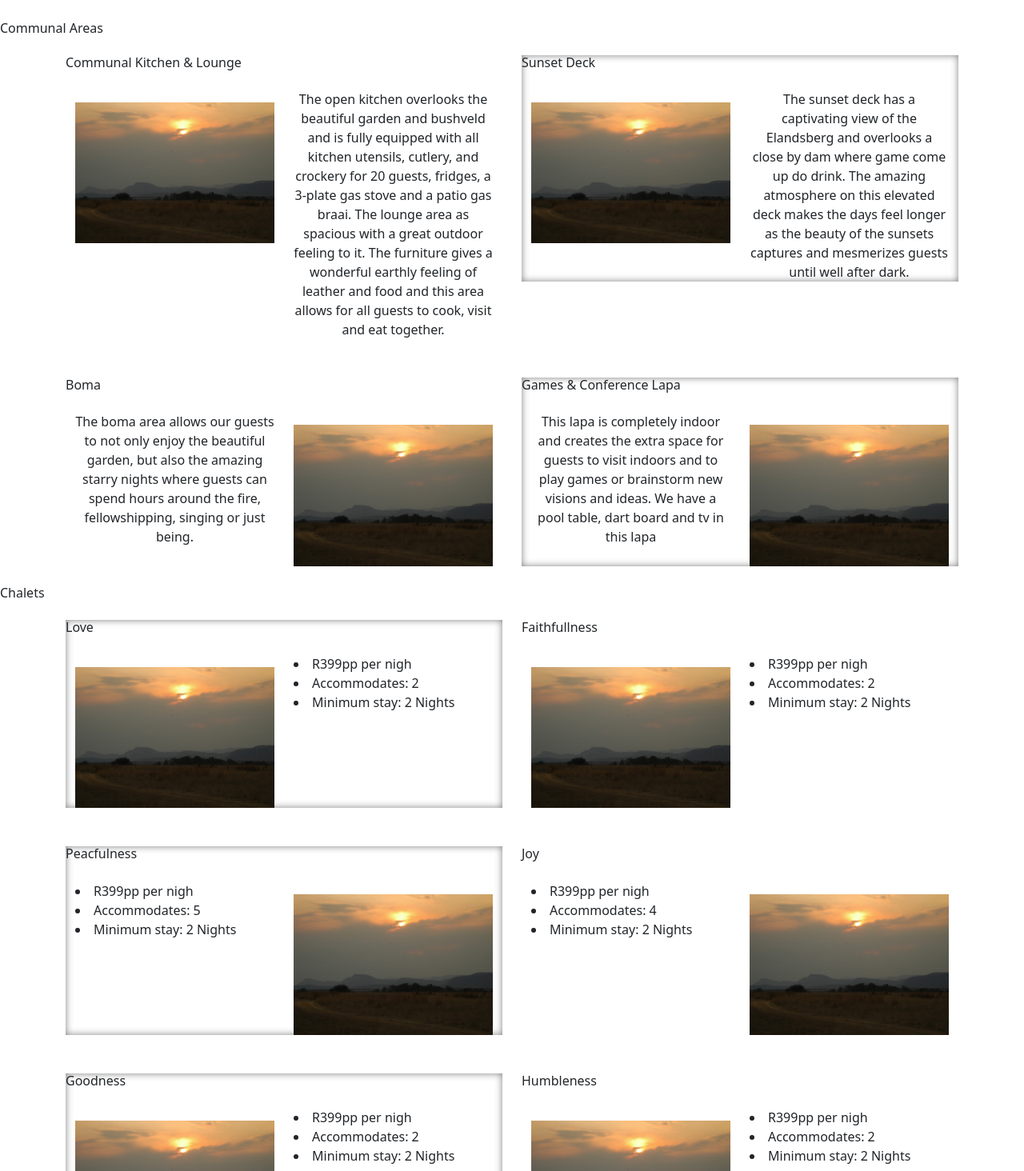
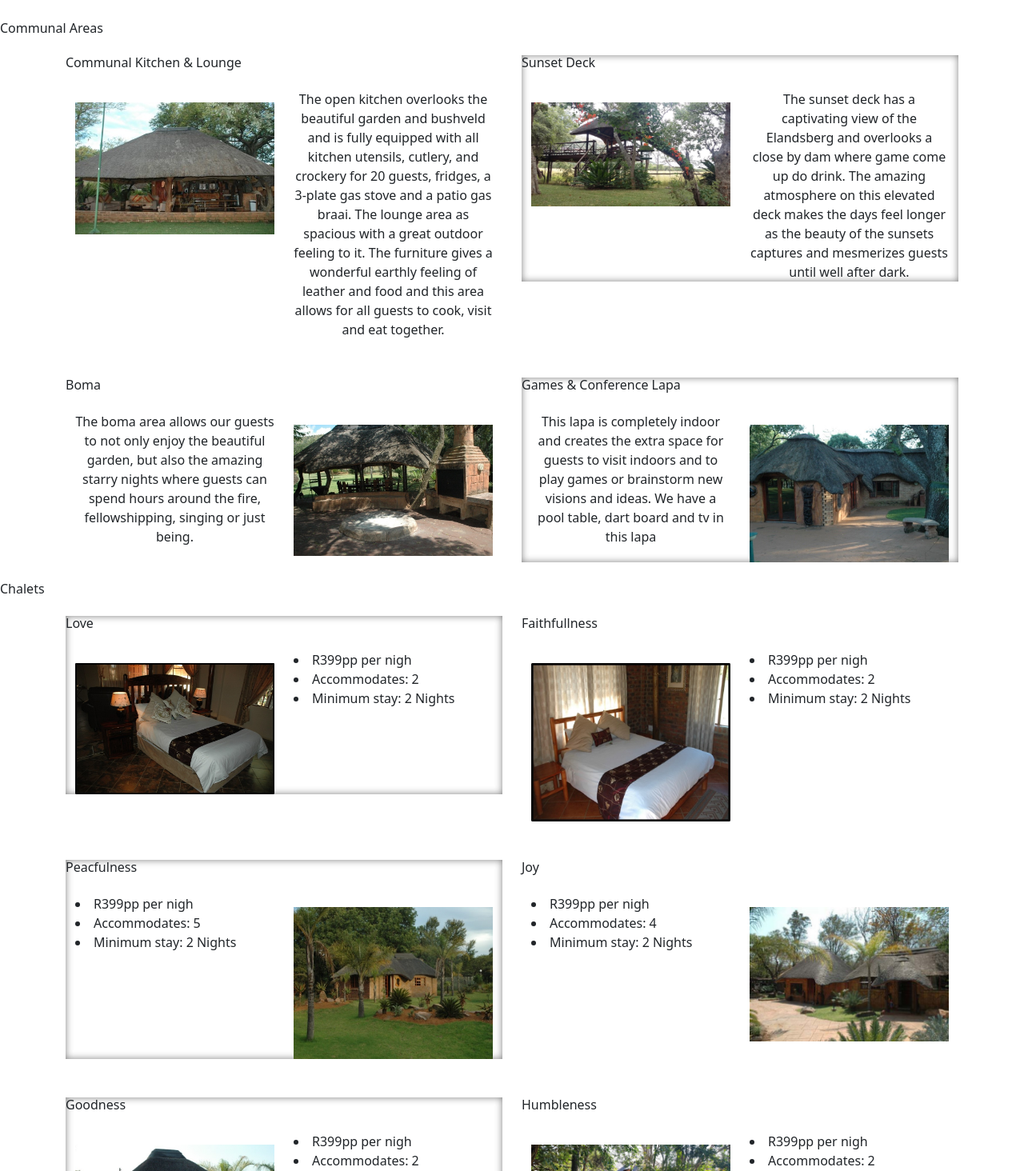
Before and after one commit to DvZ02/Zion-Garden-and-Game-Lodge, a Vue app in the folder zionlodge/: page /#/accomodation in a window 1280 px wide. Shown: the part 906-2370 px from the top of the page at 80% size. Built offline with nearby package versions, Linux system fonts and the light colour scheme; no server answers; the database is empty; some icons are missing; a web font is replaced by a local one.

Commit message:
🚧 Accomodation card images

```diff
--- a/zionlodge/src/components/CardComponent.vue
+++ b/zionlodge/src/components/CardComponent.vue
@@ -7,7 +7,7 @@
             <div v-if="allignment" class="container">
                 <div class="row">
                     <div class="col">
-                        <img class="mt-3 md:w-[18svw] rounded-[7%] mx-auto" src="../assets/sunset_1.jpg" alt="...">
+                        <img class="mt-3 md:w-[25svw] object-contain rounded-[7%] mx-auto" :src="image" alt="...">
                     </div>
                     <div class="col items-center justify-center flex">
                             <div class="list-disc" v-if="bullets">
@@ -32,7 +32,7 @@
                         </div>
                     </div>
                     <div class="col">
-                        <img class="mt-3 md:w-[18svw] rounded-[7%] mx-auto" src="../assets/sunset_1.jpg" alt="...">
+                        <img class="mt-3 md:w-[25svw] object-contain rounded-[7%] mx-auto" :src="image" alt="...">
                     </div>
                 </div>
             </div>
@@ -46,7 +46,7 @@
             <div v-if="allignment" class="container">
                 <div class="row">
                     <div class="col">
-                        <img class="mt-3 md:w-[18svw] rounded-[7%] mx-auto" src="../assets/sunset_1.jpg" alt="...">
+                        <img class="mt-3 md:w-[25svw] object-contain rounded-[7%] mx-auto" :src="image" alt="...">
                     </div>
                     <div class="col items-center justify-center flex">
                         <div class="list-disc" v-if="bullets">
@@ -71,7 +71,7 @@
                         </div>
                     </div>
                     <div class="col">
-                        <img class="mt-3 md:w-[18svw] rounded-[7%] mx-auto" src="../assets/sunset_1.jpg" alt="...">
+                        <img class="mt-3 md:w-[25svw] object-contain rounded-[7%] mx-auto" :src="image" alt="...">
                     </div>
                 </div>
             </div>
@@ -117,6 +117,12 @@
 <script>
     export default {
         name: 'CardComponent',
+
+        methods: {
+            loadImage(url){
+                return require(`../assets/${url}`)
+            }
+        }
     }
 </script>
 
--- a/zionlodge/src/views/AccomodationView.vue
+++ b/zionlodge/src/views/AccomodationView.vue
@@ -3,13 +3,13 @@
     <div class="container">
         <div class="row -mx-[16%]">
             <div class="col">
-                <CardComponent title="Communal Kitchen & Lounge" image="roos_1.png"
+                <CardComponent title="Communal Kitchen & Lounge" :image="sLapa"
                     text="The open kitchen overlooks the beautiful garden and bushveld and is fully equipped with all kitchen utensils, cutlery, and crockery for 20 guests,
                     fridges, a 3-plate gas stove and a patio gas braai.  The lounge area as spacious with a great outdoor feeling to it.
                     The furniture gives a wonderful earthly feeling of leather and food and this area allows for all guests to cook, visit and eat together."/>
             </div>
             <div class="col">
-                <CardComponent title="Sunset Deck" image="roos_1.png" :colour="false"
+                <CardComponent title="Sunset Deck" :image="deck" :colour="false"
                 text="The sunset deck has a captivating view
                 of the Elandsberg and overlooks a
                 close by dam where game come up do
@@ -22,13 +22,13 @@
         </div>
         <div class="row -mx-[16%]">
             <div class="col">
-                <CardComponent title="Boma" image="roos_1.png" :allignment="false"
+                <CardComponent title="Boma" :image="boma" :allignment="false"
                 text="The boma area allows our guests to not only enjoy the beautiful garden,
                 but also the amazing starry nights where guests can spend hours around the fire, fellowshipping, singing or just
                 being."/>
             </div>
             <div class="col">
-                <CardComponent title="Games & Conference Lapa" image="roos_1.png" :colour="false" :allignment="false"
+                <CardComponent title="Games & Conference Lapa" :image="wLapa" :colour="false" :allignment="false"
                 text="This lapa is completely indoor and creates the extra space for guests to visit indoors and to play games or brainstorm new visions and ideas. We
                 have a pool table, dart board and tv in this lapa"/>
             </div>
@@ -38,31 +38,31 @@
     <div class="container">
         <div class="row -mx-[16%]">
             <div class="col">
-                <CardComponent title="Love" image="roos_1.png" :colour="false"
+                <CardComponent title="Love" :image="love" :colour="false"
                  :bullets="['R399pp per nigh', 'Accommodates: 2', 'Minimum stay: 2 Nights']"/>
             </div>
             <div class="col">
-                <CardComponent title="Faithfullness" image="roos_1.png"
+                <CardComponent title="Faithfullness" :image="faith"
                 :bullets="['R399pp per nigh', 'Accommodates: 2', 'Minimum stay: 2 Nights']"/>
             </div>
         </div>
         <div class="row -mx-[16%]">
             <div class="col">
-                <CardComponent title="Peacfulness" image="roos_1.png" :allignment="false" :colour="false"
+                <CardComponent title="Peacfulness" :image="peace" :allignment="false" :colour="false"
                 :bullets="['R399pp per nigh', 'Accommodates: 5', 'Minimum stay: 2 Nights']"/>
             </div>
             <div class="col">
-                <CardComponent title="Joy" image="roos_1.png"  :allignment="false"
+                <CardComponent title="Joy" :image="joy"  :allignment="false"
                 :bullets="['R399pp per nigh', 'Accommodates: 4', 'Minimum stay: 2 Nights']"/>
             </div>
         </div>
         <div class="row -mx-[16%]">
             <div class="col">
-                <CardComponent title="Goodness" image="roos_1.png" :colour="false"
+                <CardComponent title="Goodness" :image="goodness" :colour="false"
                 :bullets="['R399pp per nigh', 'Accommodates: 2', 'Minimum stay: 2 Nights']"/>
             </div>
             <div class="col">
-                <CardComponent title="Humbleness" image="roos_1.png"
+                <CardComponent title="Humbleness" :image="humbleness"
                 :bullets="['R399pp per nigh', 'Accommodates: 2', 'Minimum stay: 2 Nights']"/>
             </div>
         </div>
@@ -90,6 +90,16 @@
     import ContactUs from '../components/ContactUs.vue';
     import TitleComponent from '../components/TitleComponent.vue';
     import CardComponent from '../components/CardComponent.vue';
+    import sLapa from '@/assets/s_lapa_1.jpg';
+    import deck from '@/assets/dek.png'
+    import wLapa from '@/assets/w_lapa.jpg';
+    import boma from '@/assets/boma.jpg';
+    import love from '@/assets/love_in.jpg';
+    import joy from '@/assets/joy.jpg';
+    import faith from '@/assets/faithfulness_in.jpg';
+    import peace from '@/assets/peacefulness.jpg';
+    import goodness from '@/assets/goodness.jpg';
+    import humbleness from '@/assets/humbleness.png';
     import { ref } from 'vue';
 
     const scrollDown = () => {
```
